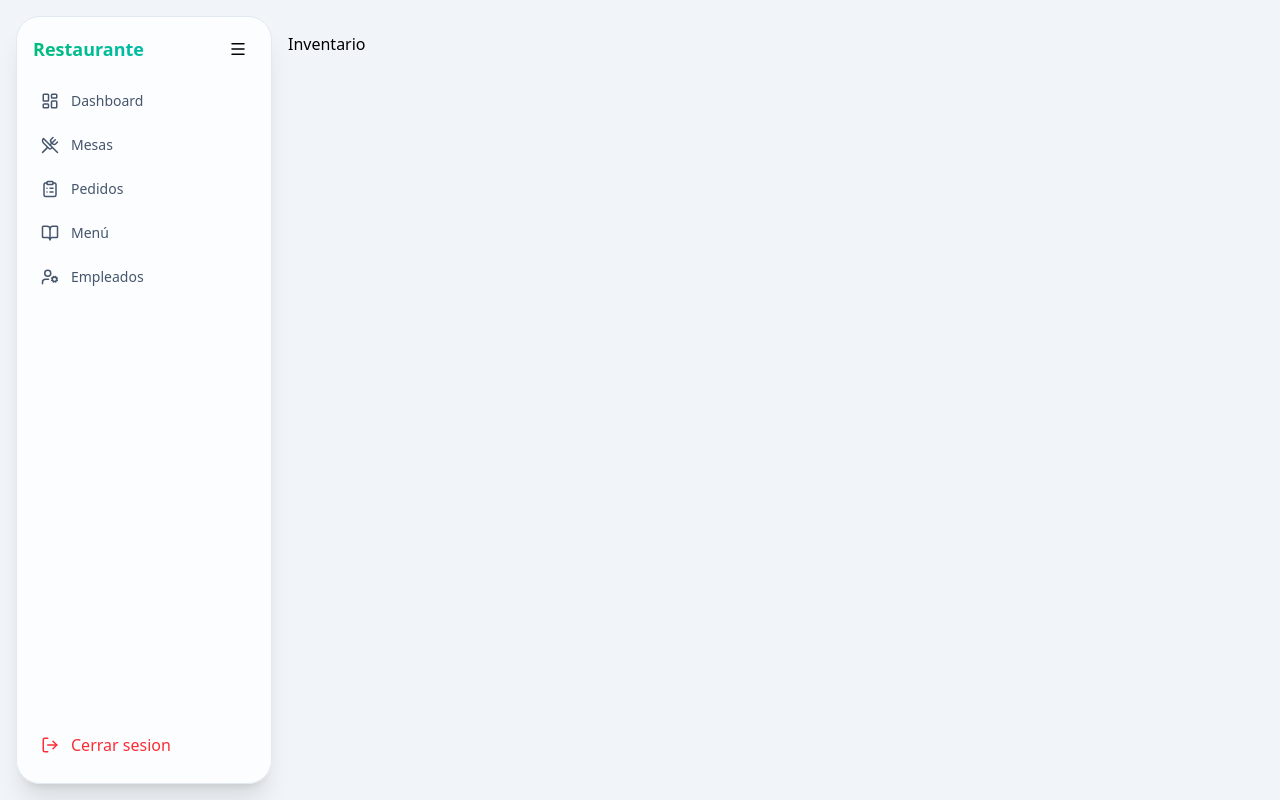
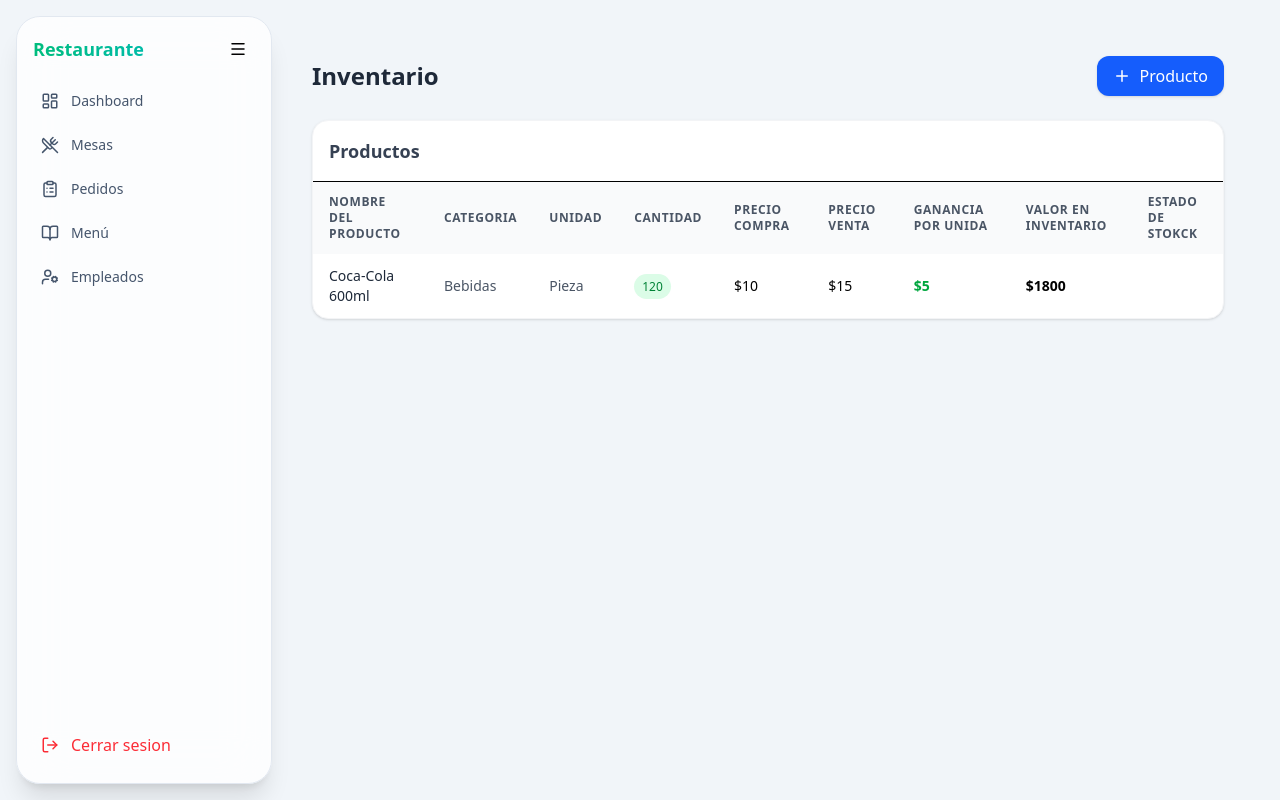
Before and after one commit to AngeL036/ideas, a React (Vite) app: page /inventario in a window 1280 px wide. Built offline with nearby package versions, Linux system fonts and the light colour scheme; no server answers; sample sign-in values are in the browser's storage.

Commit message:
agregamos tabla inventario

```diff
--- a/src/api/api.tsx
+++ b/src/api/api.tsx
@@ -1,8 +1,9 @@
 import axios from "axios";
 
-{/*baseURL:"https://agsa.website/api", */}
+{/* baseURL:"https://agsa.website/api", */}
 
 const api = axios.create({
+
     baseURL : "http://localhost:8000",
     headers:{
          "Content-Type": "application/json",
--- a/src/pages/inventario/InventarioIndex.tsx
+++ b/src/pages/inventario/InventarioIndex.tsx
@@ -1,7 +1,61 @@
+import { Plus } from "lucide-react"
 export default function(){
     return (
-        <div>
-            <h1>Inventario</h1>
+        <div className="p-6 space-y-6">
+            <div className="flex items-center justify-between">
+                <h1 className="text-2xl font-bold text-gray-800">Inventario</h1>
+                <button
+                    className="flex items-center gap-2 bg-blue-600 hover:bg-blue-700 text-white px-4 py-2 rounded-xl shadow transition">
+                    <Plus  size={18}/>Producto
+                </button>
+            </div>
+            <div className="bg-white rounded-2xl shadow border border-gray-100 overflow-hidden">
+                <div className="p-4 border-b">
+                    <h2 className="text-lg font-semibold text-gray-700">Productos</h2>
+                </div>
+                <div className="overflow-x-auto">
+                    <table className="min-w-full text-sm text-left">
+                        <thead className="bg-gray-50 text-gray-600 uppercase text-xs tracking-wider">
+                            <tr>
+                                <th className="px-4 py-3">Nombre del producto</th>
+                                <th className="px-4 py-3">Categoria</th>
+                                <th className="px-4 py-3">Unidad</th>
+                                <th className="px-4 py-3">Cantidad</th>
+                                <th className="px-4 py-3">Precio Compra</th>
+                                <th className="px-4 py-3">Precio Venta</th>
+                                <th className="px-4 py-3">Ganancia por Unida</th>
+                                <th className="px-4 py-3">Valor en Inventario</th>
+                                <th className="px-4 py-3">Estado de Stokck</th>
+                            </tr>
+                        </thead>
+                        <tbody className="divide-y">
+                            {/* Ejemplo */}
+                            <tr className="hover:bg-gray-50 transition">
+                                <td className="px-4 py-3 font-medium text-gray-800">
+                                    Coca-Cola 600ml
+                                </td>
+                                <td className="px-4 py-3 text-gray-600">Bebidas</td>
+                                <td className="px-4 py-3 text-gray-600">Pieza</td>
+                                <td className="px-4 py-3">
+                                    <span className="px-2 py-1 text-xs rounded-full bg-green-100 text-green-700">
+                                        120
+                                    </span>
+                                </td>
+                                <td className="px-4 py-3">$10</td>
+                                <td className="px-4 py-3">$15</td>
+                                <td className="px-4 py-3 text-green-600 font-semibold">
+                                    $5
+                                </td>
+                                <td className="px-4 py-3 font-semibold">
+                                    $1800
+                                </td>
+                            </tr>
+                        </tbody>
+                </table>
+                </div>
+
+            </div>
+
         </div>
     )
 }
```
